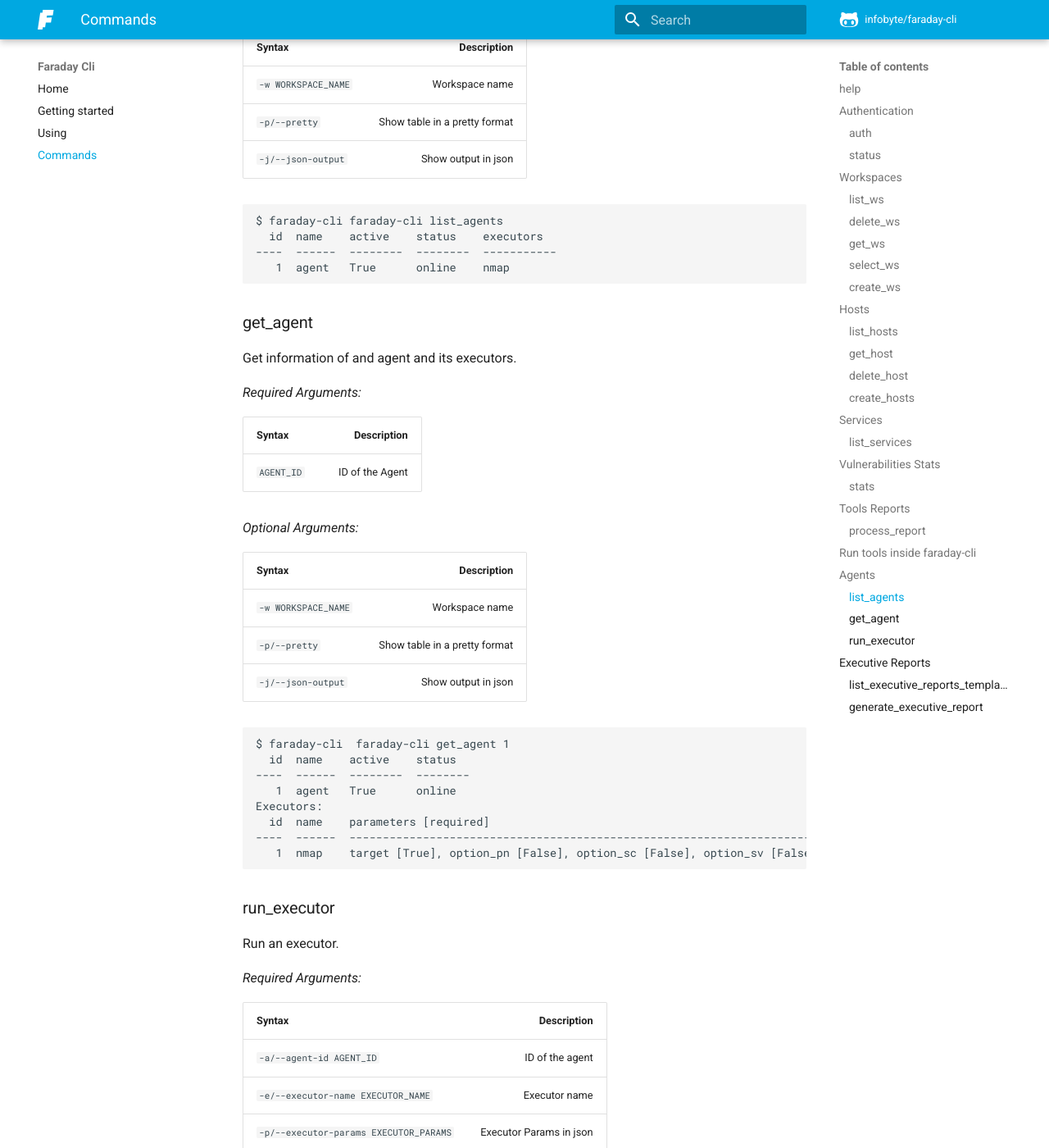
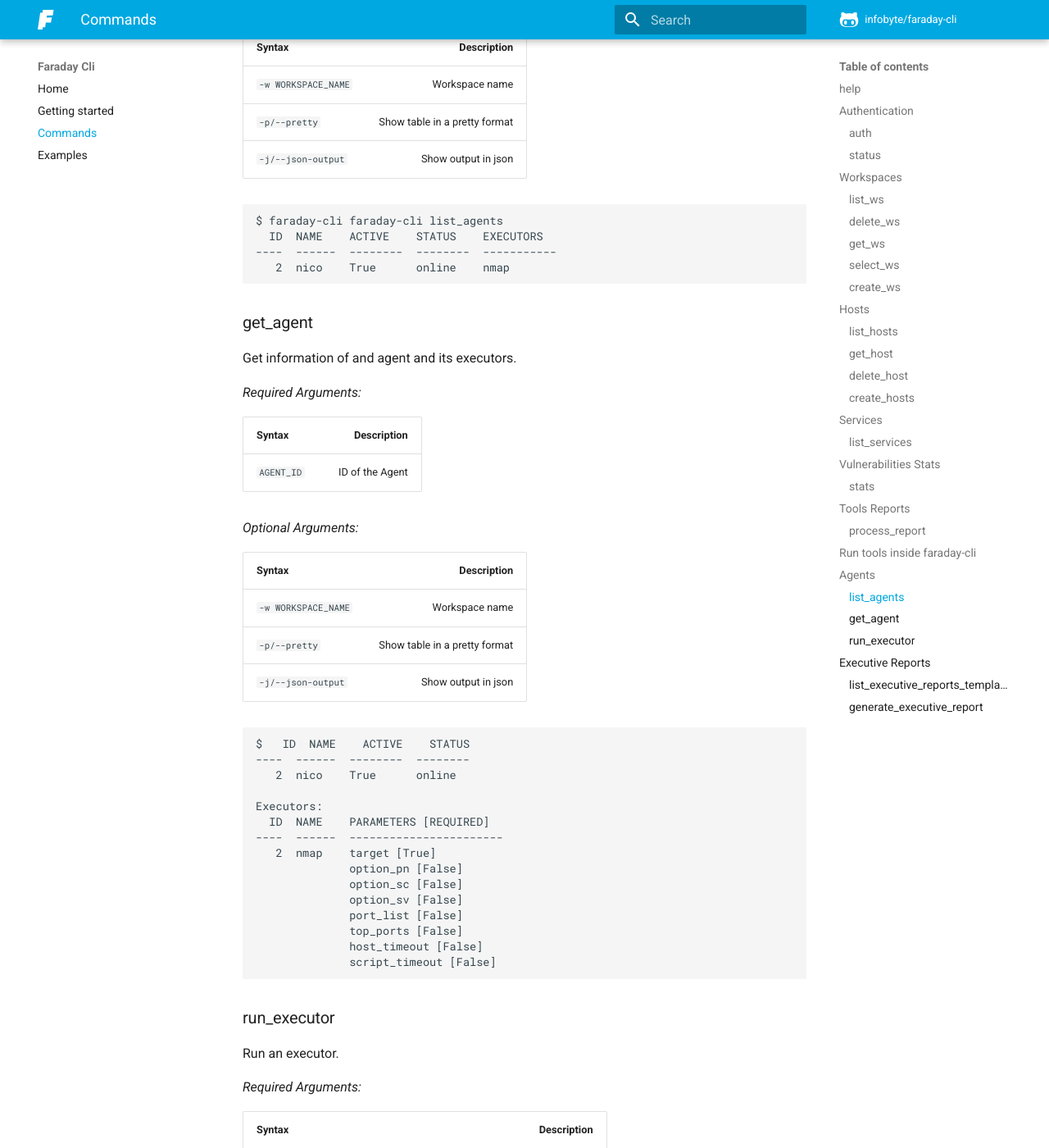
Before and after one commit to infobyte/faraday-cli, an MkDocs documentation site: the page built from docs/docs/commands.md, in a window 1280 px wide and 1400 px high, scrolled down 10920 px. Shown: the whole window at 82% size. Built offline with MkDocs 1.6.1 and Material for MkDocs 9.7.7, drawn with Linux system fonts in a browser that asks for light colours; comment, search, counter and statistics services are not loaded; some of the changed text lies outside the part shown.

Commit message:
update docs

````diff
--- a/docs/docs/commands/commands.md
+++ b/docs/docs/commands.md
@@ -466,9 +466,9 @@
 
 ```
 $ faraday-cli faraday-cli list_agents
-  id  name    active    status    executors
+  ID  NAME    ACTIVE    STATUS    EXECUTORS
 ----  ------  --------  --------  -----------
-   1  agent   True      online    nmap
+   2  nico    True      online    nmap
 ```
 
 ### get_agent
@@ -490,16 +490,22 @@
 | `-j/--json-output`      | Show output in json     |
 
 ```
-$ faraday-cli  faraday-cli get_agent 1
-  id  name    active    status
+$   ID  NAME    ACTIVE    STATUS
 ----  ------  --------  --------
-   1  agent   True      online
+   2  nico    True      online
+
 Executors:
-  id  name    parameters [required]
-----  ------  ----------------------------------------------------------------------------------------------------------------------------------------------------------
-   1  nmap    target [True], option_pn [False], option_sc [False], option_sv [False], port_list [False], top_ports [False], host_timeout [False], script_timeout [False]
+  ID  NAME    PARAMETERS [REQUIRED]
+----  ------  -----------------------
+   2  nmap    target [True]
+              option_pn [False]
+              option_sc [False]
+              option_sv [False]
+              port_list [False]
+              top_ports [False]
+              host_timeout [False]
+              script_timeout [False]
 ```
-
 ### run_executor
 
 Run an executor.
@@ -522,7 +528,7 @@
 !!! info
     You can pass the executor parameters via stdin.
     ```
-    $ echo '{"target": "www.google.com"}'' | faraday-cli  run_executor -a 1 -e nmap --stdin
+    $ echo '{"target": "www.google.com"}' | faraday-cli  run_executor -a 1 -e nmap --stdin
     ```
 
 !!! warning
--- a/docs/mkdocs.yml
+++ b/docs/mkdocs.yml
@@ -16,8 +16,8 @@
 nav:
   - Home: index.md
   - Getting started: getting_started.md
-  - Using: using.md
-  - Commands: commands/commands.md
+  - Commands: commands.md
+  - Examples: examples.md
 
 markdown_extensions:
   - admonition
````
Also changed, not shown: docs/docs/examples.md (added, +39 -0 lines), docs/docs/getting_started.md (+52 -1 lines), docs/docs/index.md (+3 -0 lines), docs/docs/using.md (deleted, +0 -42 lines), 1 other file.
